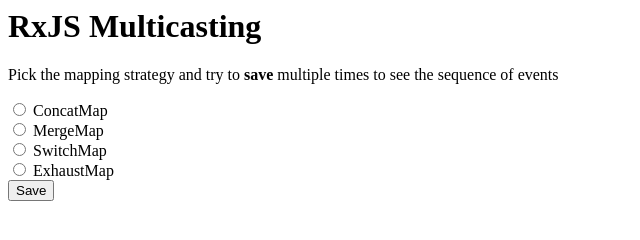
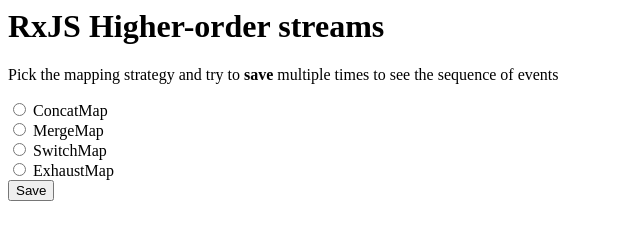
Before and after one commit to bartosz-io/rxjs-higher-order-streams, a website: page index.html in a window 1280 px wide. Shown: the whole page, without its empty margins (0-640 px from the left). Drawn offline with Linux system fonts and the light colour scheme.

Commit message:
1 file modified

```diff
--- a/index.html
+++ b/index.html
@@ -12,7 +12,7 @@
 	</style>
 </head>
 
-  <h1>RxJS Multicasting</h1>
+  <h1>RxJS Higher-order streams</h1>
   <p>Pick the mapping strategy and try to <b>save</b> multiple times to see the sequence of events</p>
 
   <div>
```
